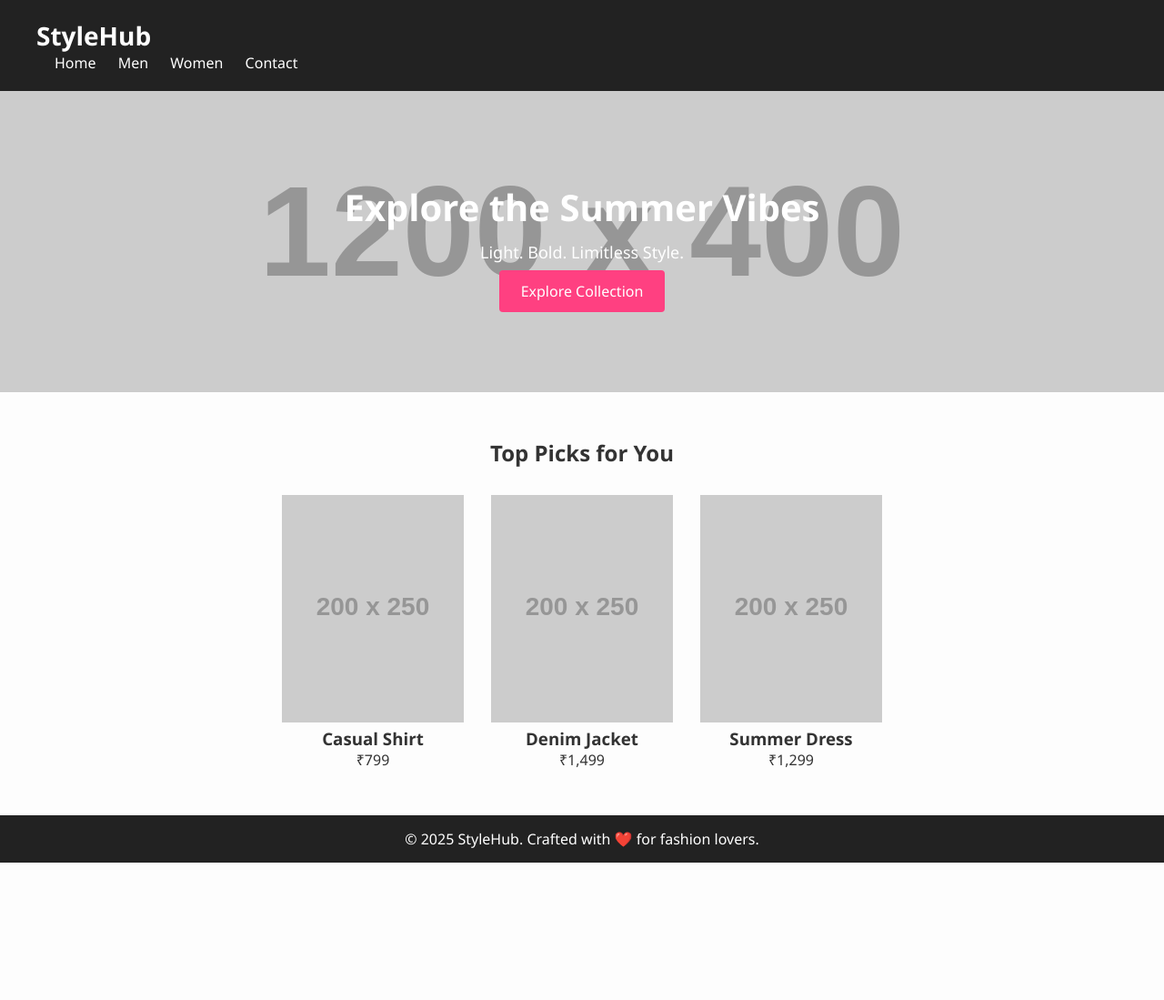
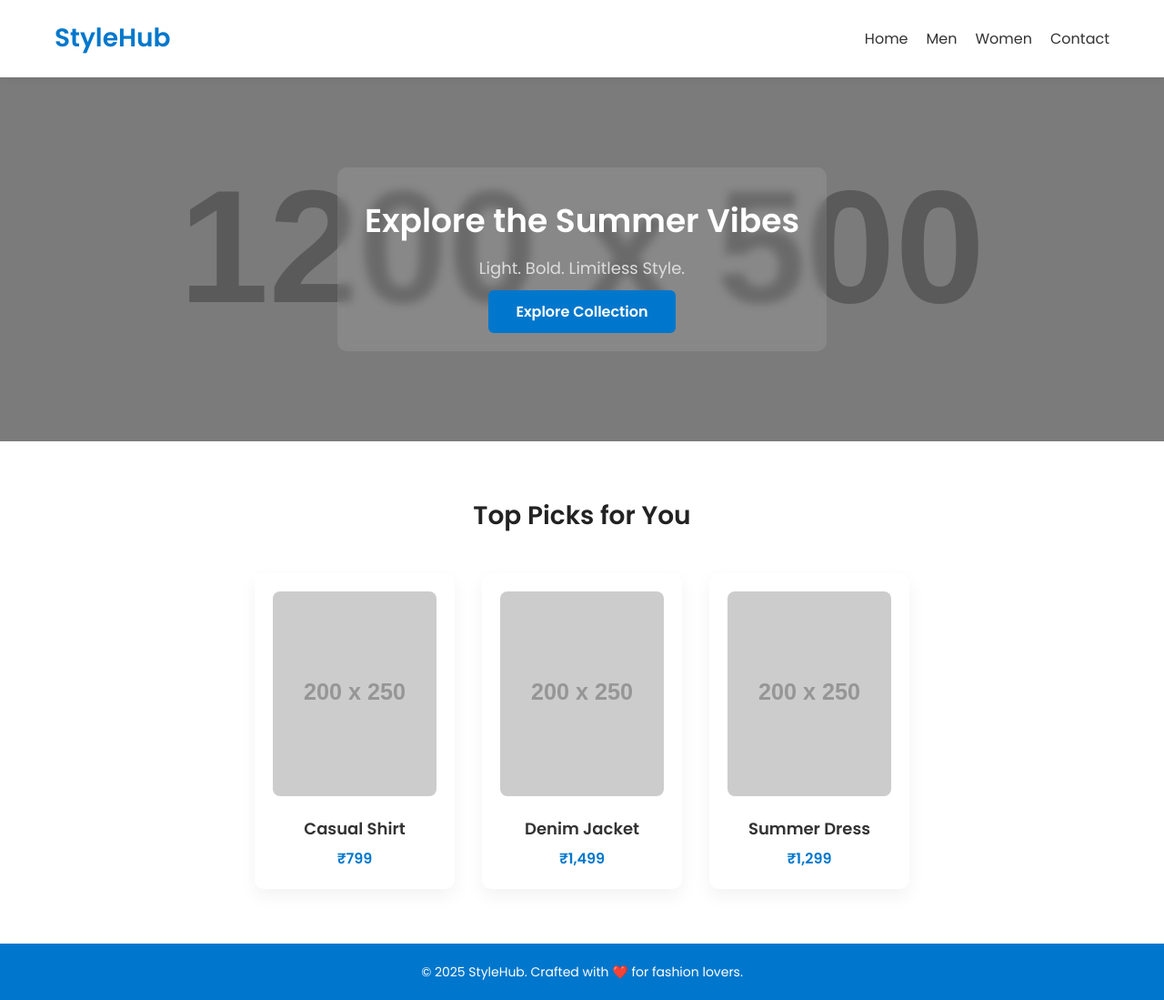
Before and after one commit to UjfFeds/cloud_computing3, a plain HTML site: page index.html in a window 1280 px wide. Shown: the whole page at 91% size. Before the commit the page ends 948 px from the top, so only its background shows below. Drawn offline with Linux system fonts and the light colour scheme; placeholder pictures from the web are drawn by us.

Commit message:
Update style.css

```diff
--- a/style.css
+++ b/style.css
@@ -1,88 +1,170 @@
+/* Reset */
 * {
   margin: 0;
   padding: 0;
   box-sizing: border-box;
 }
 
+/* Base Styles */
 body {
-  font-family: 'Segoe UI', sans-serif;
-  background: #fdfdfd;
+  font-family: 'Poppins', sans-serif;
+  background: #f8f9fa;
   color: #333;
+  line-height: 1.6;
 }
 
+.container {
+  max-width: 1200px;
+  margin: 0 auto;
+  padding: 0 20px;
+}
+
+/* Header */
 header {
-  background-color: #222;
-  color: white;
-  padding: 20px 40px;
+  position: sticky;
+  top: 0;
+  background-color: rgba(255, 255, 255, 0.95);
+  backdrop-filter: blur(10px);
+  padding: 20px 0;
+  box-shadow: 0 2px 10px rgba(0, 0, 0, 0.05);
+  z-index: 1000;
+}
+
+header h1 {
+  font-size: 28px;
+  color: #0077cc;
+}
+
+header nav {
+  display: flex;
+  gap: 20px;
+}
+
+header .container {
   display: flex;
   justify-content: space-between;
   align-items: center;
 }
 
-header h1 {
-  font-size: 28px;
+nav a {
+  text-decoration: none;
+  color: #333;
+  font-weight: 500;
+  transition: color 0.3s ease;
 }
 
-nav a {
-  color: white;
-  margin-left: 20px;
-  text-decoration: none;
+nav a:hover {
+  color: #0077cc;
 }
 
+/* Hero Section */
 .hero {
-  background: url('https://via.placeholder.com/1200x400') center/cover no-repeat;
+  background: url('https://via.placeholder.com/1200x500') center/cover no-repeat;
+  height: 400px;
+  display: flex;
+  align-items: center;
+  justify-content: center;
+  position: relative;
   color: white;
   text-align: center;
-  padding: 100px 20px;
+}
+
+.hero::before {
+  content: "";
+  position: absolute;
+  top: 0; left: 0; right: 0; bottom: 0;
+  background: rgba(0, 0, 0, 0.4);
+}
+
+.hero-content {
+  position: relative;
+  z-index: 1;
+  background: rgba(255, 255, 255, 0.1);
+  padding: 30px;
+  border-radius: 10px;
+  backdrop-filter: blur(5px);
 }
 
 .hero h2 {
-  font-size: 40px;
+  font-size: 36px;
   margin-bottom: 10px;
+  color: #fff;
 }
 
 .hero p {
   font-size: 18px;
   margin-bottom: 20px;
+  color: #ddd;
 }
 
 .btn {
-  background: #ff4081;
+  background: #0077cc;
   color: white;
-  padding: 12px 24px;
+  padding: 12px 30px;
   text-decoration: none;
-  border-radius: 4px;
+  border-radius: 6px;
+  font-weight: 600;
+  transition: background 0.3s ease;
 }
 
+.btn:hover {
+  background: #005fa3;
+}
+
+/* Product Section */
 .products {
-  padding: 50px 20px;
+  padding: 60px 20px;
   text-align: center;
+  background-color: #fff;
+}
+
+.products h2 {
+  font-size: 28px;
+  margin-bottom: 40px;
+  color: #222;
 }
 
 .product-grid {
   display: flex;
   justify-content: center;
   gap: 30px;
-  margin-top: 30px;
   flex-wrap: wrap;
 }
 
-.product {
+.product-card {
   background: #fff;
-  border: 1px solid #ddd;
-  padding: 15px;
-  width: 200px;
+  border-radius: 10px;
+  padding: 20px;
+  width: 220px;
+  box-shadow: 0 8px 20px rgba(0, 0, 0, 0.05);
+  transition: transform 0.3s ease;
 }
 
-.product img {
-  width: 100%;
-  height: auto;
-  margin-bottom: 10px;
+.product-card:hover {
+  transform: translateY(-8px);
 }
 
+.product-card img {
+  width: 100%;
+  border-radius: 8px;
+  margin-bottom: 15px;
+}
+
+.product-card h3 {
+  font-size: 18px;
+  margin-bottom: 5px;
+}
+
+.product-card p {
+  font-weight: 600;
+  color: #0077cc;
+}
+
+/* Footer */
 footer {
-  background: #222;
+  background: #0077cc;
   color: white;
   text-align: center;
-  padding: 15px;
+  padding: 20px;
+  font-size: 14px;
 }
```
